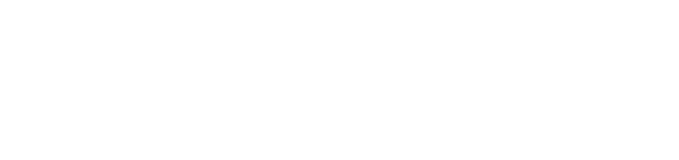
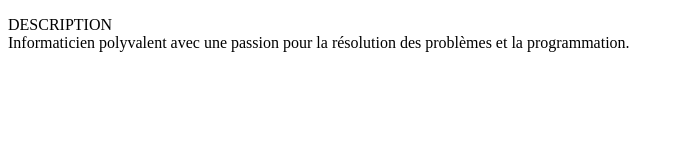
Before and after one commit to Mouss12sg/git-mon-cv, a plain HTML site: page index.html in a window 1280 px wide. Shown: the whole page, without its empty margins (0-679 px from the left). Drawn offline with Linux system fonts and the light colour scheme.

```diff
--- a/index.html
+++ b/index.html
@@ -7,6 +7,9 @@
     <title>CV</title>
 </head>
 <body>
-
+    <p>DESCRIPTION <br>
+            Informaticien polyvalent avec une passion pour la résolution des problèmes
+            et la programmation.
+    </p>
 </body>
 </html>
```
